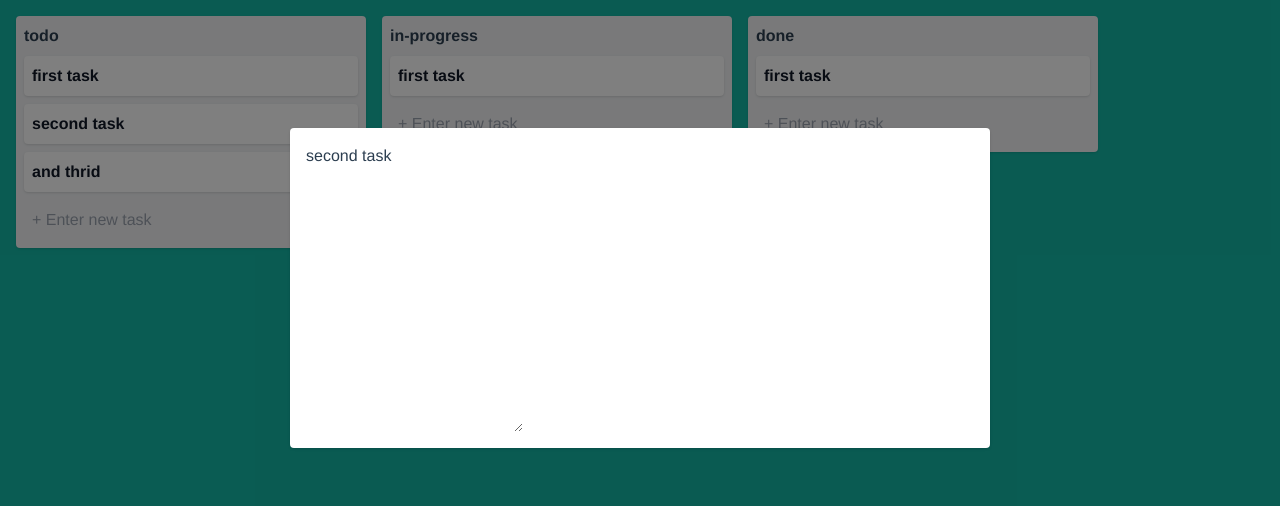
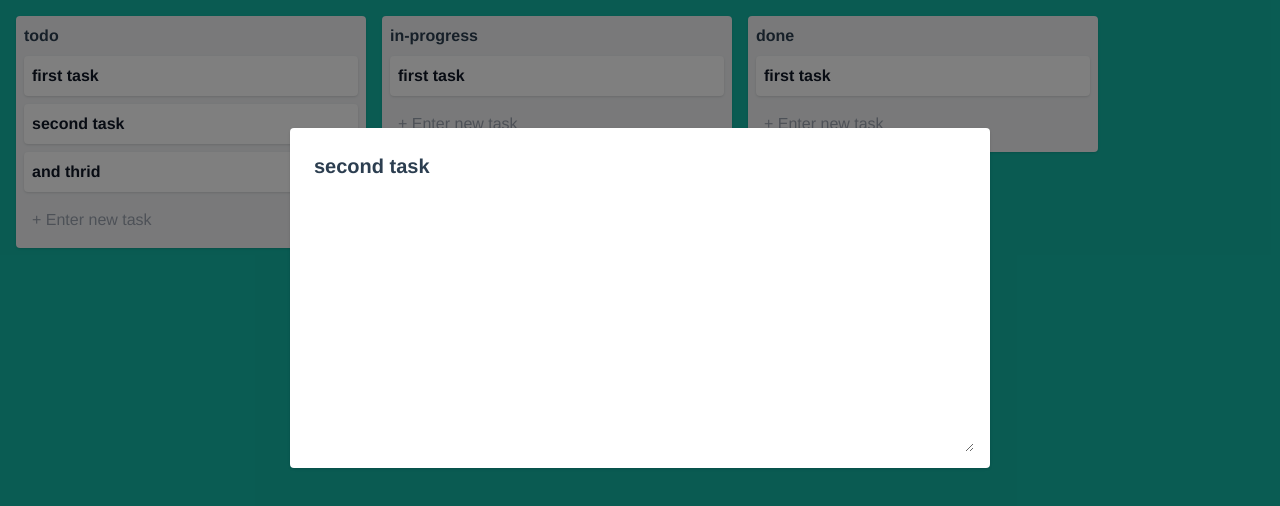
Before and after one commit to lewpiotr1701/vue3-trello-clone, a Vue app: page / in a window 1280 px wide. Both pictures are taken after a click on the element "second task". Shown: the top 506 px of the page. Built offline with nearby package versions, Linux system fonts and the light colour scheme.

Commit message:
feat: editing tasks

```diff
--- a/src/store/index.js
+++ b/src/store/index.js
@@ -23,12 +23,17 @@ export default createStore({
     }
   },
   mutations: {
+    // We passed a fragment of state here (tasks)
+    // that's why we don't have to using board.columns....
     CREATE_TASK(state, { tasks, name }) {
       tasks.push({
         name,
         id: uuidv4(),
         description: ''
       })
+    },
+    UPDATE_TASK(state, { task, key, value }) {
+      task[key] = value
     }
   },
   actions: {
--- a/src/views/Task.vue
+++ b/src/views/Task.vue
@@ -1,9 +1,11 @@
 <template>
   <div class="task-view">
     <div class="flex flex-col flex-grow items-start justify-between px-4">
-      {{ task.name }}
+      <input type="text" class="p-2 w-full mr-2 block text-xl font-bold" :value="task.name"
+        @change="updateTaskProperty($event, 'name')" @keyup.enter="updateTaskProperty($event, 'name')">
       <textarea :value="task.description"
-        class="relative bg-transparent px-2 border mt-2 h-64 border-none leading-normal">
+        class="relative w-full bg-transparent px-2 border mt-2 h-64 border-none leading-normal"
+        @change="updateTaskProperty($event, 'description')" @keyup.enter="updateTaskProperty($event, 'description')">
       </textarea>
     </div>
   </div>
@@ -18,6 +20,15 @@ export default {
     task() {
       return this.getTask(this.$route.params.id)
     }
+  },
+  methods: {
+    updateTaskProperty(event, propertyName) {
+      this.$store.commit('UPDATE_TASK', {
+        task: this.task,
+        key: propertyName,
+        value: event.target.value
+      })
+    }
   }
 }
 </script>
```
